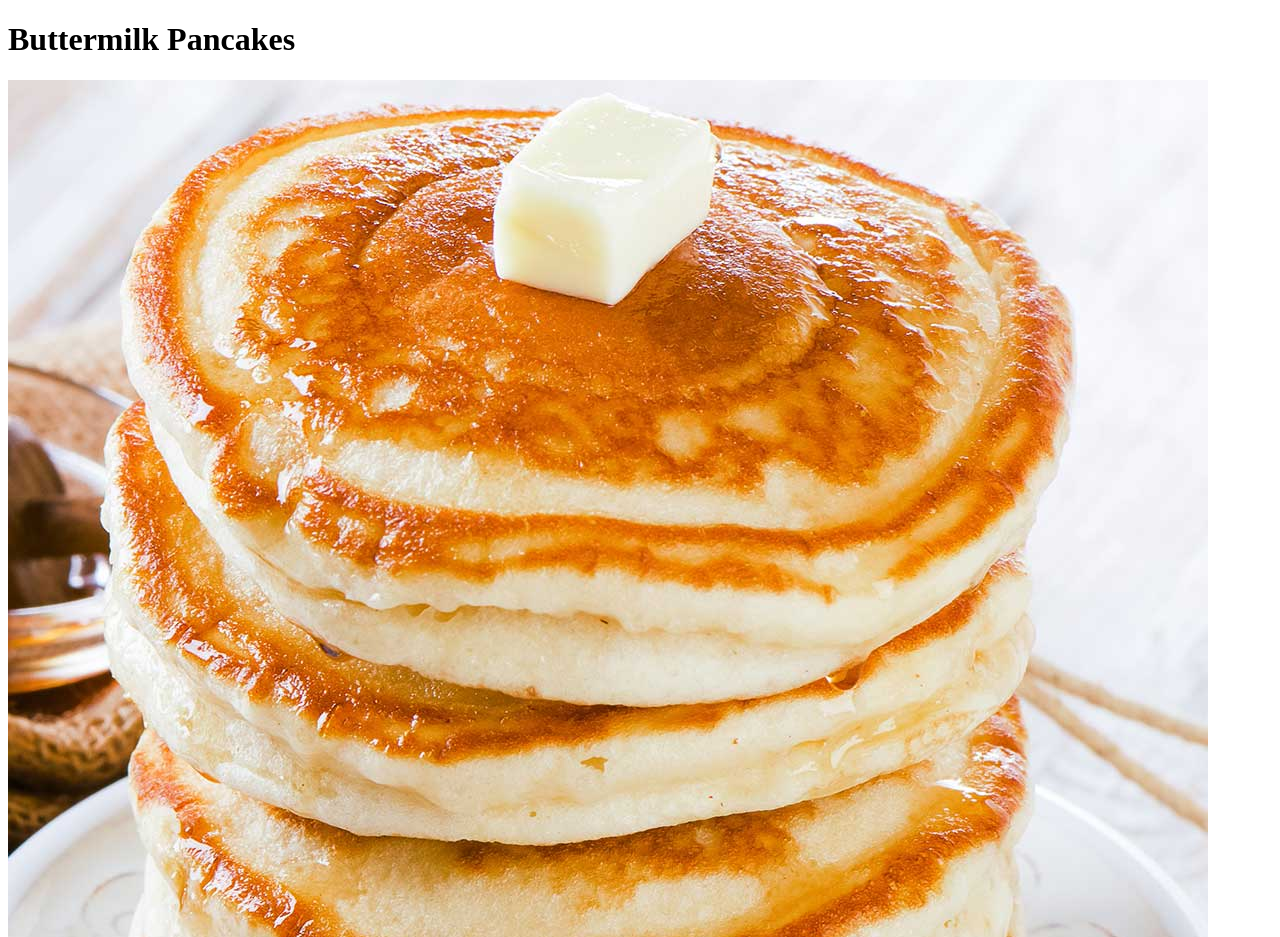
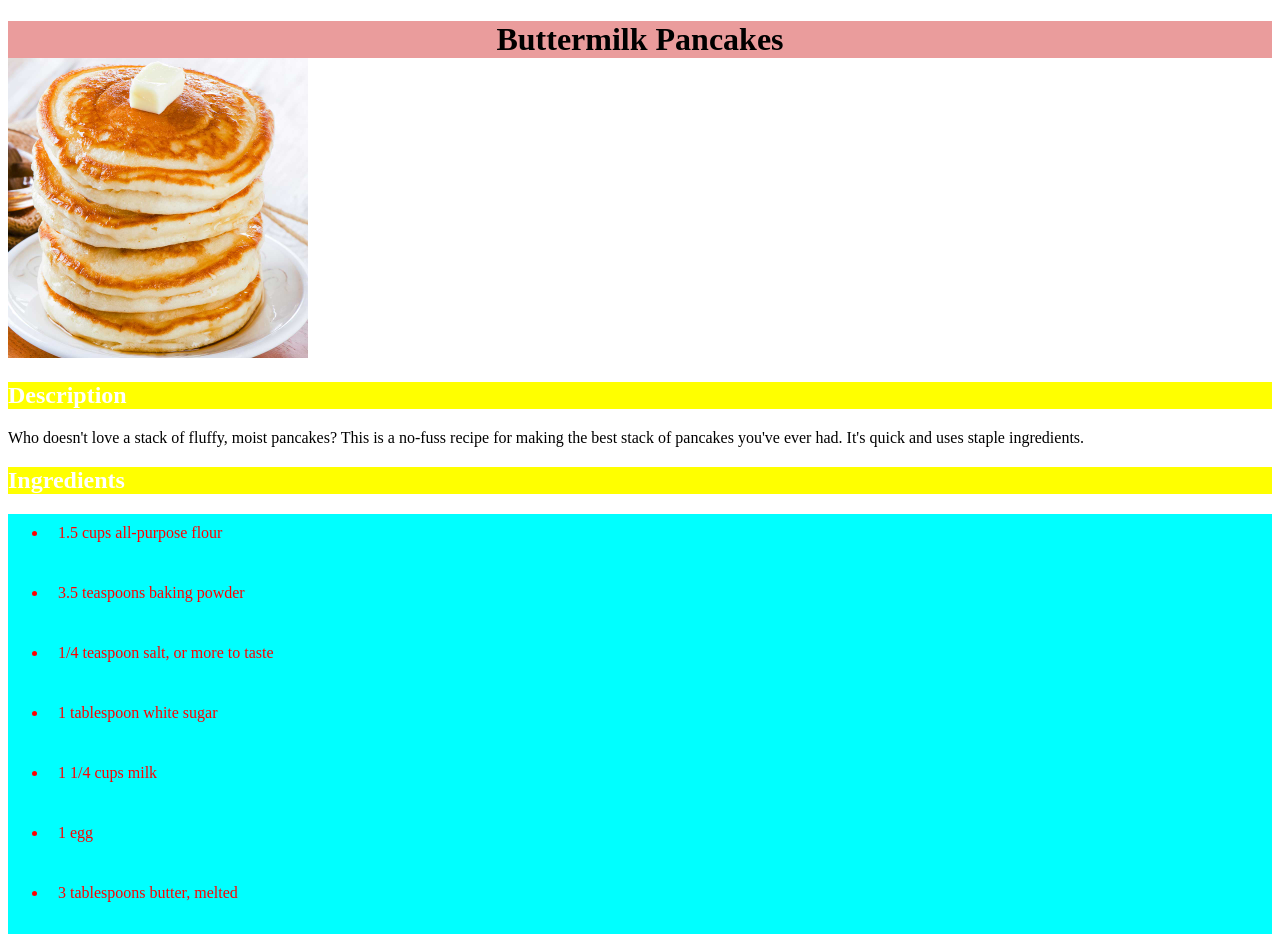
Before and after one commit to Nicko0301/odin-recipes, a plain HTML site: page recipes/pancakes.html in a window 1280 px wide. Shown: the top 937 px of the page. Drawn offline with Linux system fonts and the light colour scheme.

Commit message:
Add CSS to Odin-Recipes

```diff
--- a/recipes/pancakes.html
+++ b/recipes/pancakes.html
@@ -3,6 +3,7 @@
     <head>
         <meta charset="UTF-8">
         <title>Tastey Pancake Recipe</title>
+        <link rel="stylesheet" href="../styles/styles.css">
     </head>
     <body>
         <h1>Buttermilk Pancakes</h1>
--- /dev/null
+++ b/styles/styles.css
@@ -0,0 +1,28 @@
+h1 {
+    text-align: center;
+    background-color: rgb(234, 156, 156);
+    color: black;
+    margin-bottom: 0px;
+}
+
+h2 {
+    background-color: yellow;
+    color: white;
+}
+
+ul {
+    background-color:cyan;
+    color: red;
+    margin-top: 0px;
+}
+
+li {
+    height: 40px;
+    padding: 10px;
+    color: red;
+}
+
+img {
+    height:auto;
+    width: 300px;
+}
```
Also changed, not shown: index.html (+1 -0 lines), recipes/chicken-alfredo.html (+1 -0 lines), recipes/spaghetti.html (+1 -0 lines).
